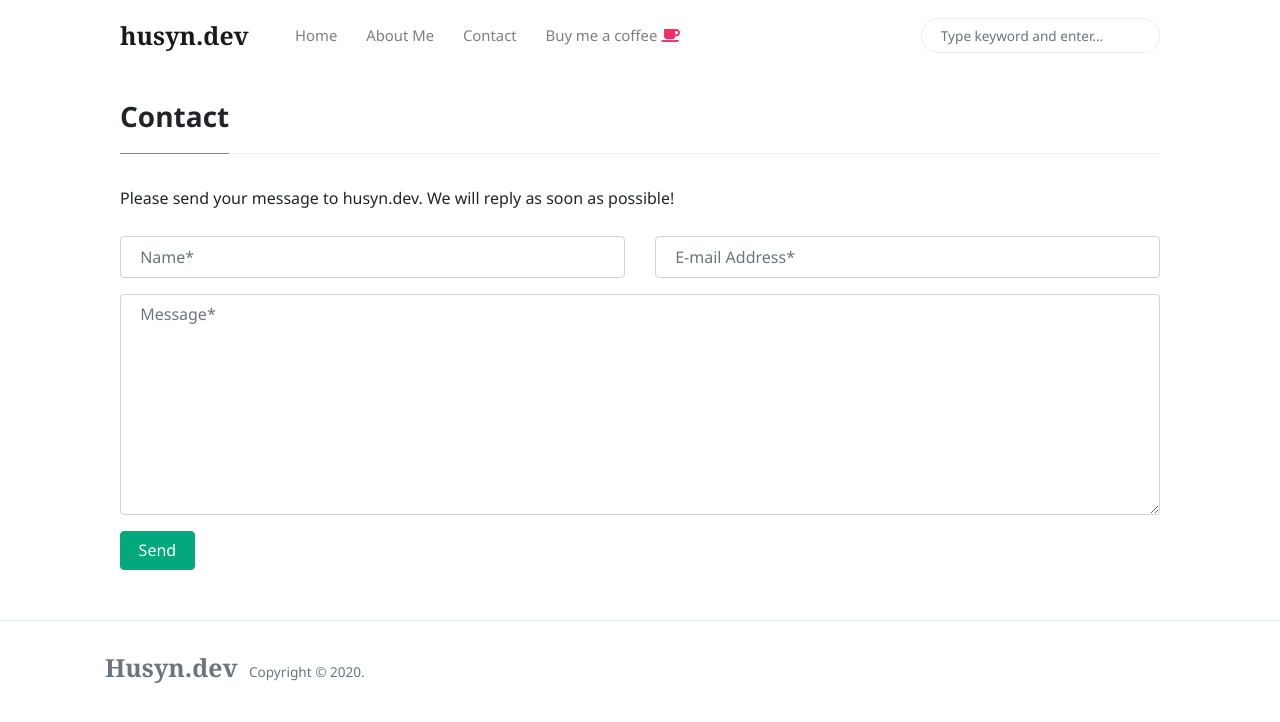
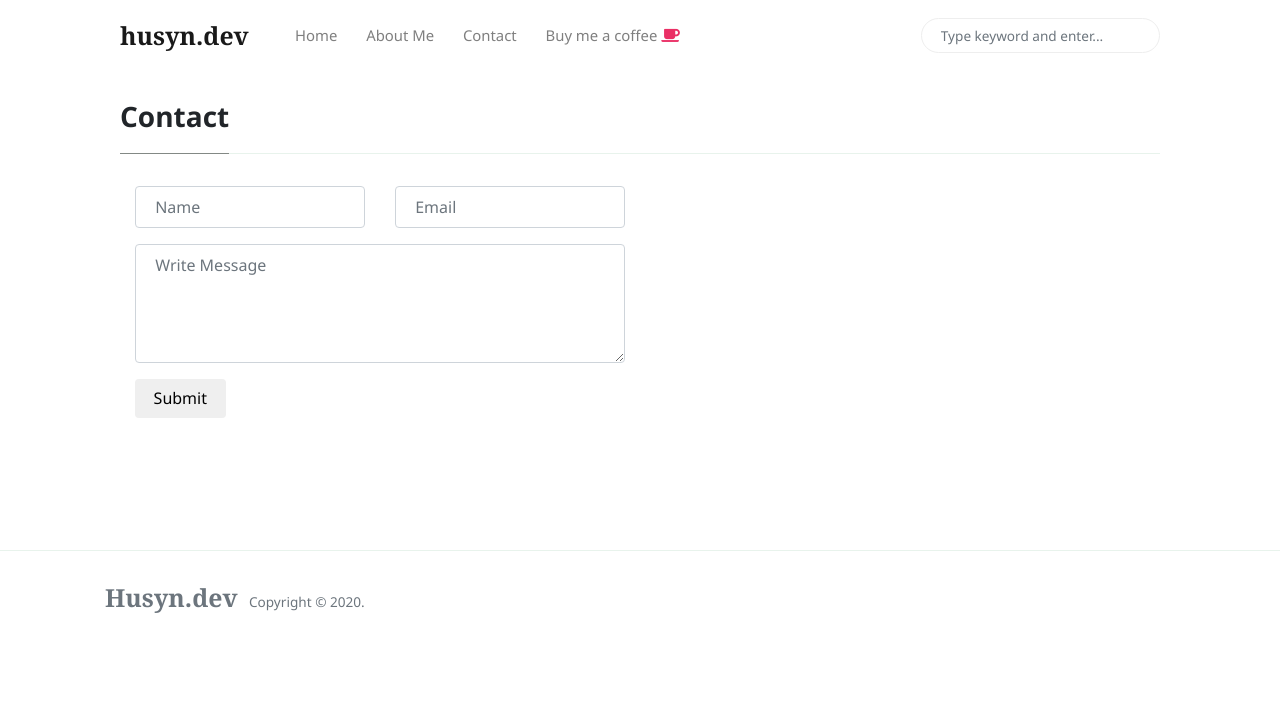
Before and after one commit to husyn/husyn.dev, a Jekyll site: the page built from _pages/contact.md, in a window 1280 px wide. Shown: the top 722 px of the page. Built offline with Jekyll 4.4.1, drawn with Linux system fonts in a browser that asks for light colours; nearby versions of some CDN libraries.

Commit message:
Removes formspree

```diff
--- a/_pages/contact.md
+++ b/_pages/contact.md
@@ -2,17 +2,36 @@
 title: "Contact"
 permalink: "/contact.html"
 ---
-
-<form action="https://formspree.io/f/mbjpppvw" method="POST">
-<p class="mb-4">Please send your message to {{site.name}}. We will reply as soon as possible!</p>
-<div class="form-group row">
-<div class="col-md-6">
-<input class="form-control" type="text" name="name" placeholder="Name*" required>
-</div>
-<div class="col-md-6">
-<input class="form-control" type="email" name="_replyto" placeholder="E-mail Address*" required>
-</div>
-</div>
-<textarea rows="8" class="form-control mb-3" name="message" placeholder="Message*" required></textarea>
-<input class="btn btn-success" type="submit" value="Send">
-</form>
+<div class="col-lg-6 col-md-12">
+          <form action="mailto:admin@manshur.solutions?subject=Website-Contact" id="contactForm" method="post"
+            enctype="text/plain" target="_blank">
+            <div class="row">
+              <div class="col-md-6">
+                <div class="form-group">
+                  <input type="text" class="form-control" id="name" name="Name" placeholder="Name"
+                    pattern="pattern=[A-Z\a-z]{3,20}" required data-error="Please enter your name">
+                  <div class="help-block with-errors"></div>
+                </div>
+              </div>
+              <div class="col-md-6">
+                <div class="form-group">
+                  <input type="text" class="form-control" id="email" name="Email" placeholder="Email" required
+                    data-error="Please enter your Email">
+                  <div class="help-block with-errors"></div>
+                </div>
+              </div>
+              <div class="col-md-12">
+                <div class="form-group">
+                  <textarea class="form-control" id="message" name="Message" placeholder="Write Message" rows="4"
+                    data-error="Write your message" required></textarea>
+                  <div class="help-block with-errors"></div>
+                </div>
+                <div class="submit-button">
+                  <button class="btn btn-common" id="submit" type="submit">Submit</button>
+                  <div id="msgSubmit" class="h3 hidden"></div>
+                  <div class="clearfix"></div>
+                </div>
+              </div>
+            </div>
+          </form>
+        </div>
```
